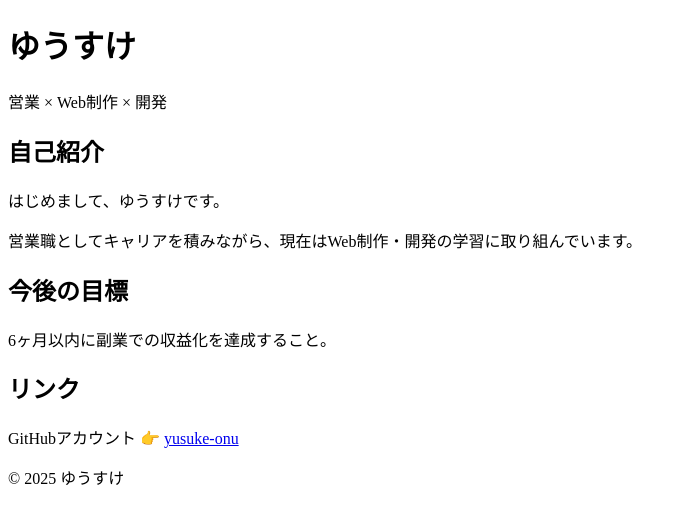
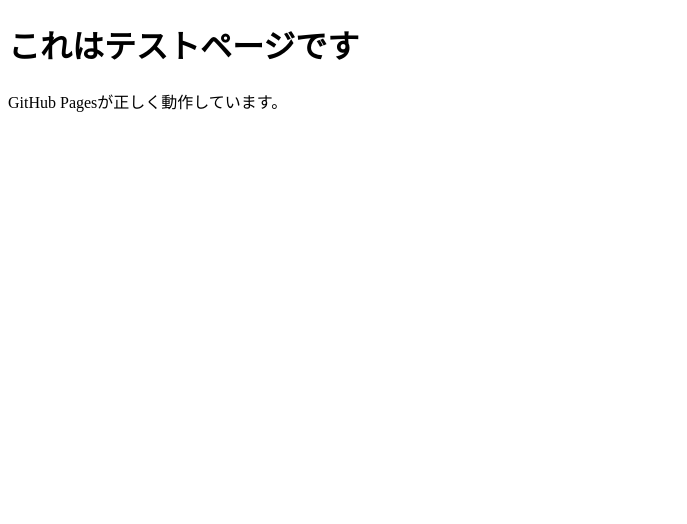
Before and after one commit to yusuke-onu/yusuke-profile, a plain HTML site: page index.html in a window 1280 px wide. Shown: the whole page, without its empty margins (0-687 px from the left). Drawn offline with Linux system fonts and the light colour scheme.

Commit message:
Update index.html

```diff
--- a/index.html
+++ b/index.html
@@ -2,35 +2,10 @@
 <html lang="ja">
 <head>
   <meta charset="UTF-8">
-
-  <title>ゆうすけの自己紹介</title>
+  <title>テストページ</title>
 </head>
 <body>
-
-  <header>
-    <h1>ゆうすけ</h1>
-    <p>営業 × Web制作 × 開発</p>
-  </header>
-
-  <section>
-    <h2>自己紹介</h2>
-    <p>はじめまして、ゆうすけです。</p>
-    <p>営業職としてキャリアを積みながら、現在はWeb制作・開発の学習に取り組んでいます。</p>
-  </section>
-
-  <section>
-    <h2>今後の目標</h2>
-    <p>6ヶ月以内に副業での収益化を達成すること。</p>
-  </section>
-
-  <section>
-    <h2>リンク</h2>
-    <p>GitHubアカウント 👉 <a href="https://github.com/yusuke-onu" target="_blank">yusuke-onu</a></p>
-  </section>
-
-  <footer>
-    <p>&copy; 2025 ゆうすけ</p>
-  </footer>
-
+  <h1>これはテストページです</h1>
+  <p>GitHub Pagesが正しく動作しています。</p>
 </body>
 </html>
```
